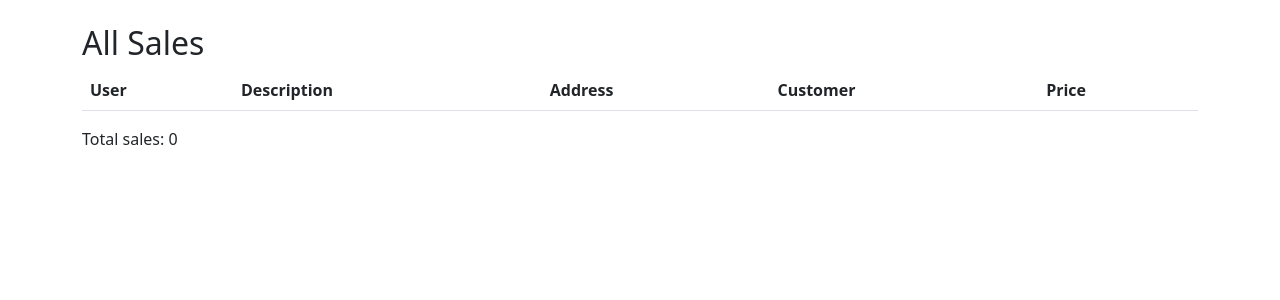
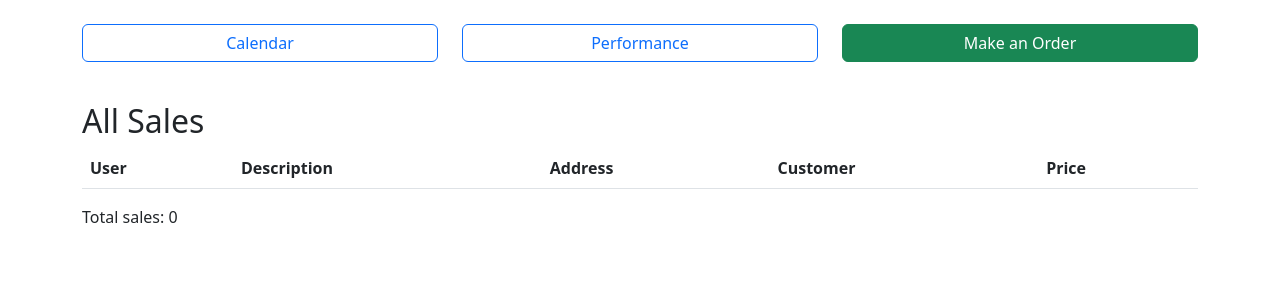
Before and after one commit to matfluker/Startup-SaaS-Solution, a Flask app: page /admin in a window 1280 px wide. Shown: the part 56-356 px from the top of the page. Run offline with Flask 3, Linux system fonts and the light colour scheme; a user stored in the database is signed in; data comes from the database, SQL or seed files in the repository; data that the repository does not hold is empty.

Commit message:
Document admin navigation tiles

```diff
--- a/app/templates/admin_dashboard.html
+++ b/app/templates/admin_dashboard.html
@@ -1,6 +1,18 @@
 {% extends 'base.html' %}
 {% block title %}Admin Dashboard{% endblock %}
 {% block content %}
+<div class="row mb-4 text-center">
+    <div class="col-md-4 mb-3">
+        <a class="btn btn-outline-primary w-100" href="{{ url_for('calendar') }}">Calendar</a>
+    </div>
+    <div class="col-md-4 mb-3">
+        <a class="btn btn-outline-primary w-100" href="{{ url_for('performance') }}">Performance</a>
+    </div>
+    <div class="col-md-4 mb-3">
+        <a class="btn btn-success w-100" href="{{ url_for('new_sale') }}">Make an Order</a>
+    </div>
+</div>
+
 <h2>All Sales</h2>
 <table class="table">
     <thead>
```
Also changed, not shown: README.md.
